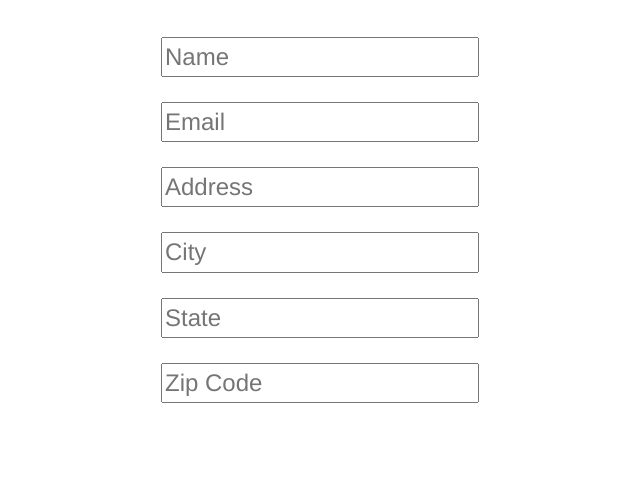
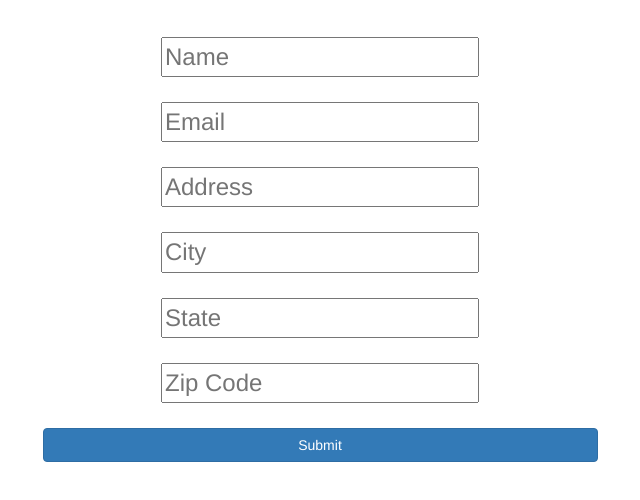
Before and after one commit to rishabpohane/HackMIT-BDD, a plain HTML site: page web_client/index.html in a window 1280 px wide. Shown: the part 132-632 px from the top of the page, without its empty margins (320-960 px from the left). Drawn offline with nearby package versions, Linux system fonts and the light colour scheme.

Commit message:
added submit button

```diff
--- a/web_client/index.html
+++ b/web_client/index.html
@@ -18,6 +18,7 @@
 			<input type="text" name="state" placeholder="State"></input>
 			<input type="text" name="zip" placeholder="Zip Code"></input>
 		    </form>
+		    <button type="button" class="btn btn-primary btn-block">Submit</button>
 	    </div>
 	</div>
     </div>
```
Lines whose indentation alone changed are shown as unchanged.
